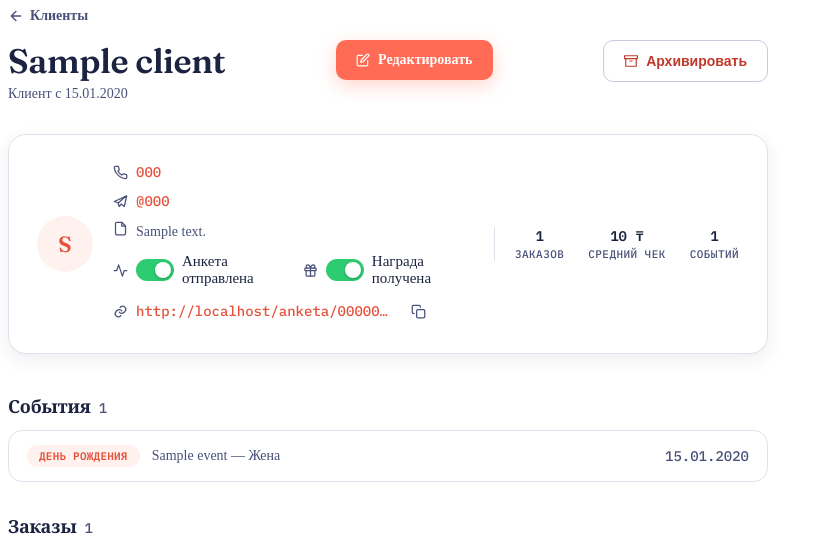
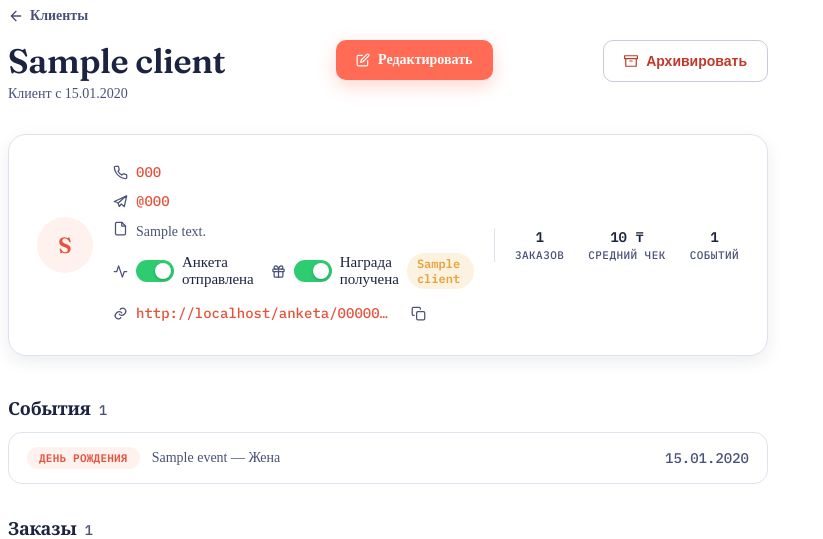
Before and after one commit to BolatMukashev/customer_retention_system, a Django app: page /clients/1/ in a window 1280 px wide. Shown: the top 539 px of the page, without its empty margins (0-823 px from the left). Run offline with Django 5.2, Linux system fonts and the light colour scheme; a user stored in the database is signed in; tables that the repository leaves empty hold one stand-in row (values such as "Sample post").

Commit message:
отображение награды клиента во view

```diff
--- a/crs/clients/models.py
+++ b/crs/clients/models.py
@@ -42,6 +42,12 @@ class Client(BaseModel):
     )
 
     anketa_completed_at = models.DateTimeField(verbose_name="Анкета завершена клиентом", null=True, blank=True)
+    earned_reward_title = models.CharField(
+        verbose_name='Полученная награда',
+        max_length=100,
+        blank=True,
+        help_text='Фиксируется автоматически при завершении анкеты клиентом'
+    )
     notified = models.BooleanField(verbose_name="Анкета отправлена", default=False)
 
     class Meta:
--- a/crs/clients/static/clients/css/style.css
+++ b/crs/clients/static/clients/css/style.css
@@ -459,3 +459,15 @@
     white-space: nowrap;
     max-width: 260px;
 }
+
+.reward-earned-badge {
+    display: inline-flex;
+    align-items: center;
+    padding: 3px 10px;
+    border-radius: 999px;
+    background: var(--gold-bg);
+    color: var(--gold);
+    font-family: var(--font-mono);
+    font-size: 0.75rem;
+    font-weight: 600;
+}
--- a/crs/clients/templates/clients/view.html
+++ b/crs/clients/templates/clients/view.html
@@ -95,6 +95,9 @@
                     <span class="toggle-label" id="reward-label">
                         {% if client.reward_received %}Награда получена{% else %}Награда не получена{% endif %}
                     </span>
+                    {% if client.earned_reward_title %}
+                    <span class="reward-earned-badge">{{ client.earned_reward_title }}</span>
+                    {% endif %}
                 </div>
             </div>
             <div class="profile-row">
```
Also changed, not shown: crs/anketa/views.py (+7 -2 lines), crs/clients/migrations/0009_client_earned_reward_title.py (added).
